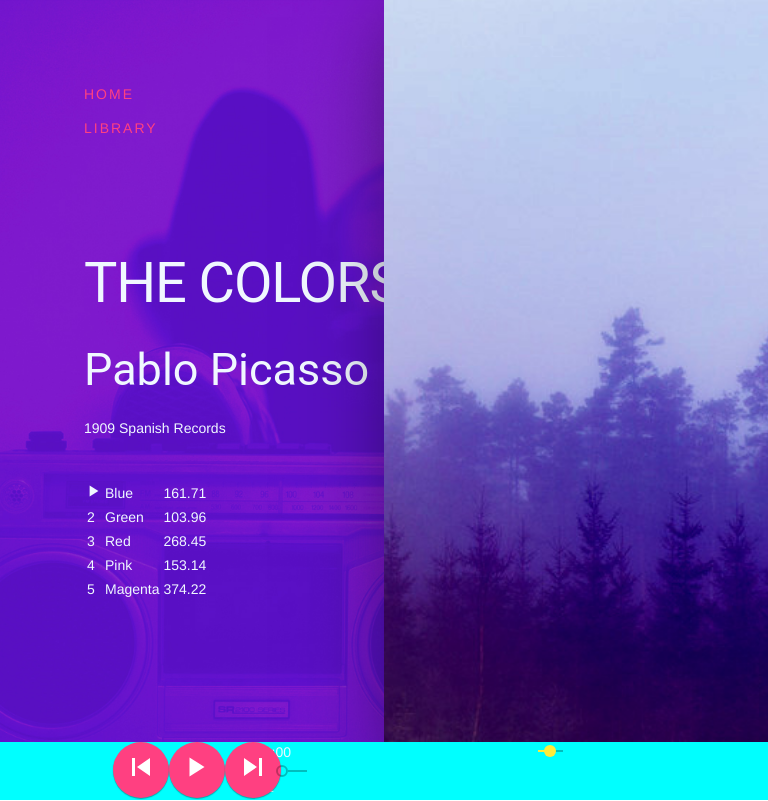
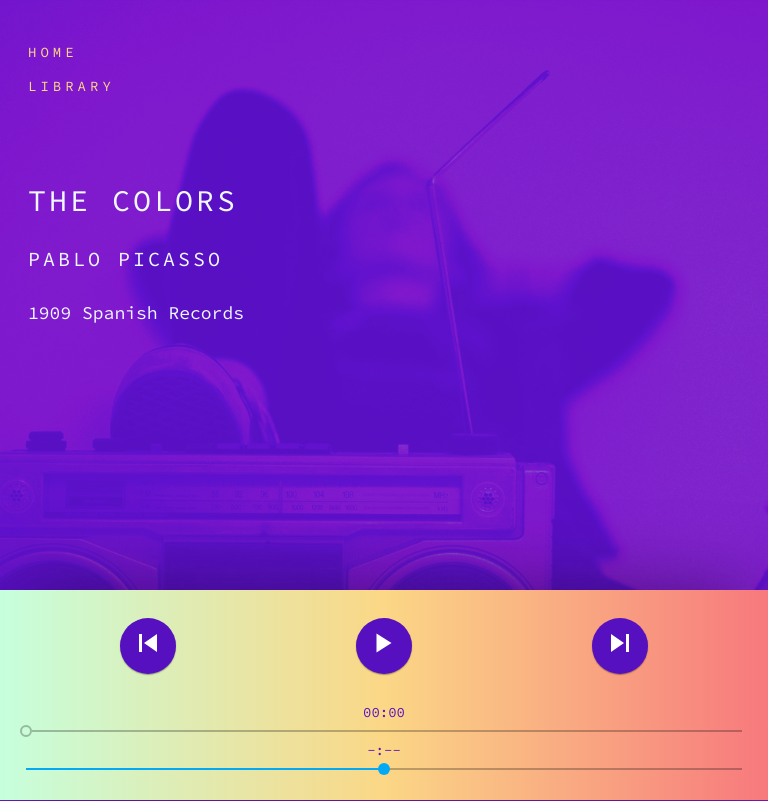
Before and after one commit to caseyr28/bloc-jams-react, a React (Create React App) app: page /album/the-colors in a window 768 px wide. Shown: the top 801 px of the page. Built offline with nearby package versions, Linux system fonts and the light colour scheme; some icons are missing.

Commit message:
Bloc-Jams-Styling checkpoint complete.

```diff
--- a/public/index.html
+++ b/public/index.html
@@ -14,9 +14,11 @@
     <script src="https://unpkg.com/ionicons@4.3.0/dist/ionicons.js"></script>
 
     <!--Material Design Lite-->
-    <link rel="stylesheet" href="https://code.getmdl.io/1.3.0/material.indigo-pink.min.css">
+    <link rel="stylesheet" href="https://code.getmdl.io/1.3.0/material.cyan-teal.min.css" />
     <link href="https://fonts.googleapis.com/icon?family=Material+Icons" rel="stylesheet">
     <script defer src="https://code.getmdl.io/1.3.0/material.min.js"></script>
+
+
 
     <!--
       Notice the use of %PUBLIC_URL% in the tags above.
--- a/src/components/Album.js
+++ b/src/components/Album.js
@@ -1,8 +1,8 @@
 import React, { Component } from 'react';
 import albumData from './../data/albums';
 import PlayerBar from './PlayerBar';
-import '../index.css';
-import '../material.min.css';
+
+
 
 
 
--- a/src/components/Landing.js
+++ b/src/components/Landing.js
@@ -1,6 +1,6 @@
 import React from 'react';
 import '../index.css';
-import logo from './../img/bloc_jams_logo.png'; //import my logo
+import logo from './../img/bloc-jams-logo2.svg'; //import my logo
 
 
 const Landing = () => (
@@ -23,7 +23,7 @@ const Landing = () => (
       </div>
     </section>
     <section className="logoarea">
-      <span src={logo} alt="Logo">logo</span>
+      <img src={logo} alt="logo"></img>
     </section>
   </section>
 );
--- a/src/components/Library.js
+++ b/src/components/Library.js
@@ -1,6 +1,7 @@
 import React, { Component } from 'react';
 import { Link } from 'react-router-dom';
 import albumData from './../data/albums';
+import logo from './../img/bloc-jams-logo2.svg'; //import my logo
 
 
 
@@ -14,7 +15,9 @@ class Library extends Component {
 
   render() {
    return (
+
      <section className='library'>
+
        {
           this.state.albums.map( (album, index) =>
 
--- a/src/components/PlayerBar.js
+++ b/src/components/PlayerBar.js
@@ -1,19 +1,19 @@
 import React, { Component } from 'react';
-import '../index.css';
-import '../material.min.css';
+
+
 
 class PlayerBar extends Component {
   render() {
     return (
       <section className="player-bar">
          <section id="buttons">
-           <button class="mdl-button mdl-js-button mdl-button--fab mdl-js-ripple-effect mdl-button--colored" onClick={this.props.handlePrevClick}>
+           <button className="mdl-button mdl-js-button mdl-button--fab mdl-js-ripple-effect mdl-button--colored back" onClick={this.props.handlePrevClick}>
              <ion-icon name="skip-backward" />
            </button>
-           <button class="mdl-button mdl-js-button mdl-button--fab mdl-js-ripple-effect mdl-button--colored" onClick={this.props.handleSongClick} >
+           <button className="mdl-button mdl-js-button mdl-button--fab mdl-js-ripple-effect mdl-button--colored playPause" onClick={this.props.handleSongClick} >
            <ion-icon name={this.props.isPlaying ? 'pause' : 'play'} />
            </button>
-           <button class="mdl-button mdl-js-button mdl-button--fab mdl-js-ripple-effect mdl-button--colored" onClick={this.props.handleNextClick}>
+           <button className="mdl-button mdl-js-button mdl-button--fab mdl-js-ripple-effect mdl-button--colored next" onClick={this.props.handleNextClick}>
             <ion-icon name="skip-forward" />
            </button>
          </section>
@@ -47,6 +47,7 @@ class PlayerBar extends Component {
         </section>
     );
   }
+
 }
 
 export default PlayerBar;
--- a/src/index.css
+++ b/src/index.css
@@ -4,7 +4,6 @@
 body {
   margin: 0;
   padding: 0;
-  font-family: 'Source Code Pro', monospace;
   color: aliceblue;
   background: url(./img/bg.jpg) no-repeat center center fixed;
   -webkit-background-size: cover;
@@ -13,22 +12,30 @@ body {
   background-size: cover;
 
 }
+/*-------------Fonts--------------------------*/
+h1, h2, h3, h4, h5, h6, a, p, td, div{
+  font-family: 'Source Code Pro', monospace !important;
+
+}
+
+p{
+  font-size: 16px !important;
+  line-height: 20px !important;
+}
+
 
 a {
-  color: aliceblue;
+  color: #FBD786 !important;
   text-decoration: none;
+  text-transform: uppercase;
+  letter-spacing: 4px;
+  padding-top: 14px;
 }
 
 header{
   display: grid;
   grid-template-columns: 30%;
   padding: 5em 0 3em 6em;
-
-}
-header a {
-  text-transform: uppercase;
-  letter-spacing: 2px;
-  padding-top: 14px;
 
 }
 
@@ -47,10 +54,11 @@ h1{
 }
 
 
+
 /*---------------------HOME PAGE-----------------------*/
 .landing {
   display: grid;
-  grid-template-columns: 40% 60%;
+  grid-template-columns: 30% 70%;
   grid-template-rows: 10% 100px auto;
   text-align: left;
   padding-left: 6em;
@@ -60,7 +68,14 @@ h1{
   grid-column-start: 2;
   grid-row-start: 1;
   padding-left: 3em;
+  grid-row-end: 4;
+  justify-self: center;
+  max-width: 100%;
+}
 
+.logoarea img{
+  height: 90vh;
+  margin-top: -10em;
 }
 
 /*---------------------LIBRARY PAGE-----------------------*/
@@ -132,23 +147,228 @@ h1{
 /*---------------------PLAYBAR-----------------------*/
 
 .player-bar{
-  display: grid;
+  background: #C6FFDD;  /* fallback for old browsers */
+  background: -webkit-linear-gradient(to left, #f7797d, #FBD786, #C6FFDD);  /* Chrome 10-25, Safari 5.1-6 */
+  background: linear-gradient(to left, #f7797d, #FBD786, #C6FFDD); /* W3C, IE 10+/ Edge, Firefox 16+, Chrome 26+, Opera 12+, Safari 7+ */
+  -webkit-box-shadow: 0px 0px 90px -17px rgba(0,0,0,0.57);
+  -moz-box-shadow: 0px 0px 90px -17px rgba(0,0,0,0.57);
+  box-shadow: 0px 0px 90px -17px rgba(0,0,0,0.57);
+  height: 250px;
+  width: 250px;
+  border-radius: 20%;
   position: absolute;
-  left: 0;
-  bottom: 0;
-  background-color: aqua;
-  width: 100vw;
-  grid-template-columns: 1fr 1fr 1fr;
+  left: 41.2%;
+  bottom: 30%;
+
+
 
 }
 
 #buttons{
-  position: relative;
+  display: flex;
+  flex-direction: row;
+  padding: 50px 20px;
+}
 
-  left: 44%;
+.playPause{
+  background-color: black;
 }
 
 #time-control, #volume-control{
-  width: 30%;
+  width: 100%;
+  display: flex;
+  justify-content: center;
+  flex-direction: column;
+  text-align: center;
 
 }
+
+/*---------------------Material design lite overrides-----------------------*/
+
+.hero-title, #album-title{
+  font-size: 30px;
+  line-height: 40px;
+  letter-spacing: 3px;
+}
+
+.point-title, .artist{
+  font-size: 20px;
+  line-height: 30px;
+  letter-spacing: 3px;
+  text-transform: uppercase;
+}
+
+#release-info, .song{
+  font-size: 18px;
+  line-height: 30px;
+}
+
+#time-control{
+  color:#5710c0 !important;
+}
+
+.mdl-button--fab.mdl-button--colored{
+  background:#5710c0 !important;
+}
+
+.mdl-slider, .mdl-js-slider,  .is-upgraded, .mdl-slider__container{
+  color:#5710c0 !important;
+}
+
+/*---------------------MOBILE STYLES-----------------------*/
+
+@media screen and (min-width: 375px) and (max-width: 767px){
+
+  header {
+    padding: 2em 0 5em 2em;
+  }
+
+  .landing {
+    grid-template-columns: 80%;
+    padding-left: 1em;
+  }
+
+  .logoarea {
+    grid-column-start: 1;
+    padding-left: 1em;
+
+  }
+
+  .logoarea img {
+    width: 60vw;
+    height: 300px;
+    margin: 0 0 3em 2em;
+  }
+
+  .hero-title, #album-title {
+    margin-top: 0;
+  }
+
+  .library {
+    grid-gap: 60px;
+    padding: 2em;
+    justify-items: center;
+    grid-template-columns: 100%;
+
+  }
+
+  .album {
+    padding: 1em 2em;
+  }
+
+  #album-info {
+    display: grid;
+    grid-template-columns: 100%;
+    grid-template-rows: 100%;
+  }
+
+  .bigImage {
+    position: relative;
+    top: 0;
+    right: 0;
+    width: 100%;
+    height: auto;
+    grid-row-start: 4;
+    background-color: transparent;
+    margin-bottom: 100%;
+  }
+
+  #album-cover-art {
+    width: 100%;
+
+  }
+
+  .player-bar {
+    height: 210px;
+    width: 100%;
+    border-radius: 0;
+    position: fixed;
+    left: 0;
+    bottom: 0;
+
+  }
+
+  #buttons {
+    padding: 28px 30px;
+  }
+
+}
+
+
+/*---------------------TABLET STYLES-----------------------*/
+
+@media screen and (min-width: 768px) and (max-width: 1024px){
+
+  header {
+    padding: 2em 0 5em 2em;
+  }
+
+  .landing {
+    grid-template-columns: 80%;
+    padding-left: 2em;
+  }
+
+  .logoarea {
+    grid-column-start: 1;
+    padding-left: 1em;
+
+  }
+
+  .logoarea img {
+    width: 70vw;
+    height: 590px;
+    margin: 0 0 3em 6em;
+}
+
+  .hero-title, #album-title {
+    margin-top: 0;
+  }
+
+  .library {
+    grid-gap: 60px;
+    padding: 2em;
+    justify-items: center;
+    grid-template-columns: 100%;
+
+  }
+
+  .album {
+    padding: 1em 2em;
+  }
+
+  #album-info {
+    display: grid;
+    grid-template-columns: 100%;
+    grid-template-rows: 100%;
+  }
+
+  .bigImage {
+    position: relative;
+    top: 0;
+    right: 0;
+    width: 100%;
+    height: auto;
+    grid-row-start: 4;
+    background-color: transparent;
+    margin-bottom: 40%;
+  }
+
+  #album-cover-art {
+    width: 100%;
+
+  }
+
+  .player-bar {
+    height: 210px;
+    width: 100%;
+    border-radius: 0;
+    position: fixed;
+    left: 0;
+    bottom: 0;
+  }
+
+  #buttons {
+    padding: 28px 30px;
+  }
+
+}
```
Also changed, not shown: src/img/bloc-jams-logo2.svg (added), src/img/bloc_jams_logo2.png (added), src/material.min.css.
